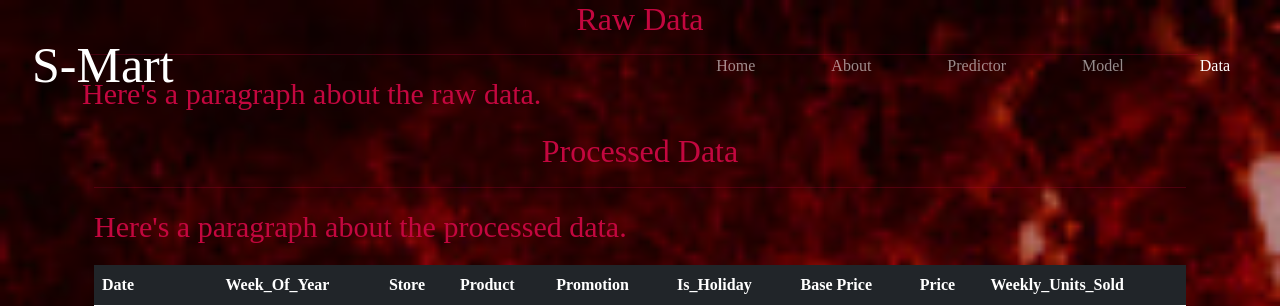
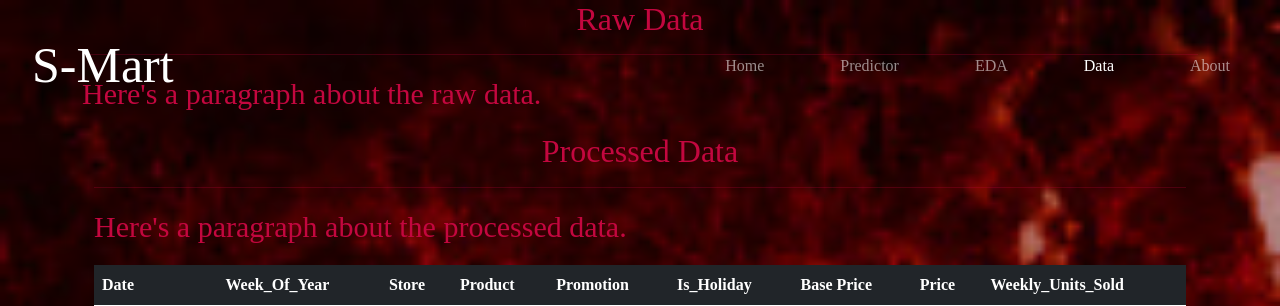
Before and after one commit to jackatopolis/s-martpredictor, a Flask app: page /data in a window 1280 px wide. Shown: the top 306 px of the page. Run offline with Flask 2, Linux system fonts and the light colour scheme; some libraries are stand-ins or nearby versions.

Commit message:
navbar reordering

```diff
--- a/templates/base.html
+++ b/templates/base.html
@@ -23,8 +23,8 @@
   </head>
 
   <!-- Jinja2 stuff related to generating nav and setting active state. Add more pages here! -->
-  {% set navigation_bar = [ ('/', 'Home'), ('/about', 'About'), ('/predictor',
-  'Predictor'), ('/model', 'Model'), ('/data', 'Data') ] -%}
+  {% set navigation_bar = [ ('/', 'Home'), ('/predictor',
+  'Predictor'), ('/eda', 'EDA'), ('/data', 'Data'), ('/about', 'About') ] -%}
 
   <body style="background-color: #1c1c1c">
     <nav
```
